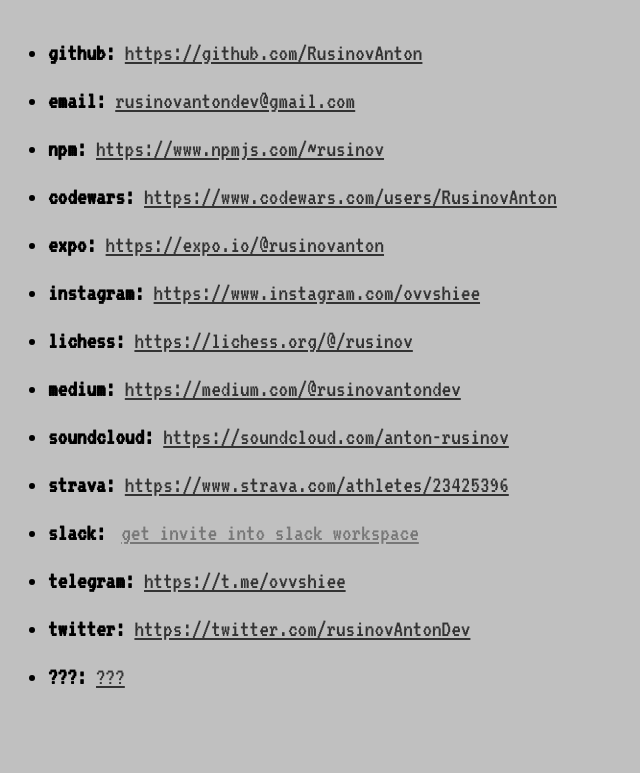
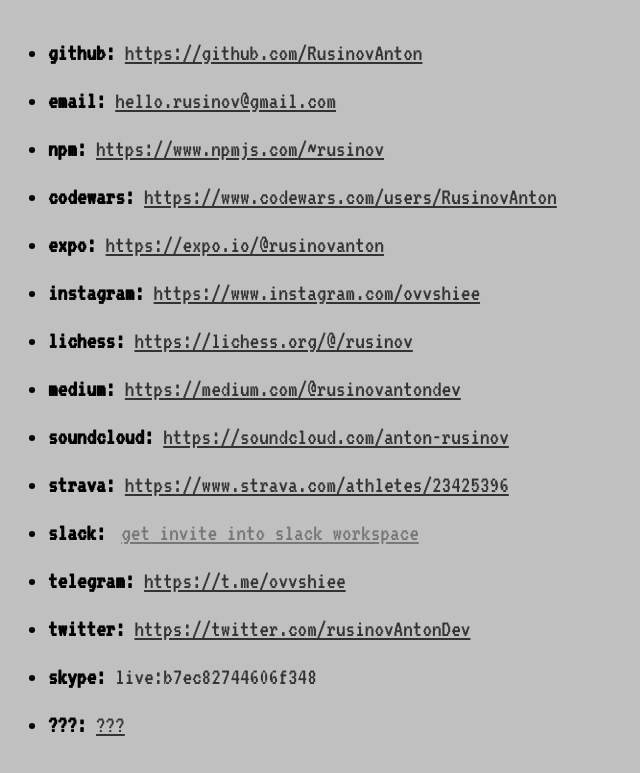
Before and after one commit to RusinovAnton/personal-website, a website: page index.html in a window 1280 px wide. Shown: the part 131-904 px from the top of the page, without its empty margins (0-640 px from the left). Before the commit the page ends 856 px from the top, so only its background shows below. Drawn offline with Linux system fonts and the light colour scheme.

Commit message:
Add new email and add skype

```diff
--- a/index.html
+++ b/index.html
@@ -77,7 +77,7 @@
         </li>
         <li>
             <strong>email:</strong>
-            <a href="mailto:rusinovantondev@gmail.com" title="E-mail">rusinovantondev@gmail.com</a>
+            <a href="mailto:hello.rusinov@gmail.com" title="E-mail">hello.rusinov@gmail.com</a>
         </li>
         <li>
             <strong>npm:</strong>
@@ -124,6 +124,10 @@
             <a rel="nofollow noreferrer" target="_blank" href="https://twitter.com/rusinovAntonDev" title="Twitter">https://twitter.com/rusinovAntonDev</a>
         </li>
         <li>
+            <strong>skype:</strong>
+            <a tel="skype:live:b7ec82744606f348">live:b7ec82744606f348</a>
+        </li>
+        <li>
             <strong>???:</strong>
             <a rel="nofollow noreferrer" target="_blank" href="https://www.omfgdogs.com/" title="???">???</a>
         </li>
```
